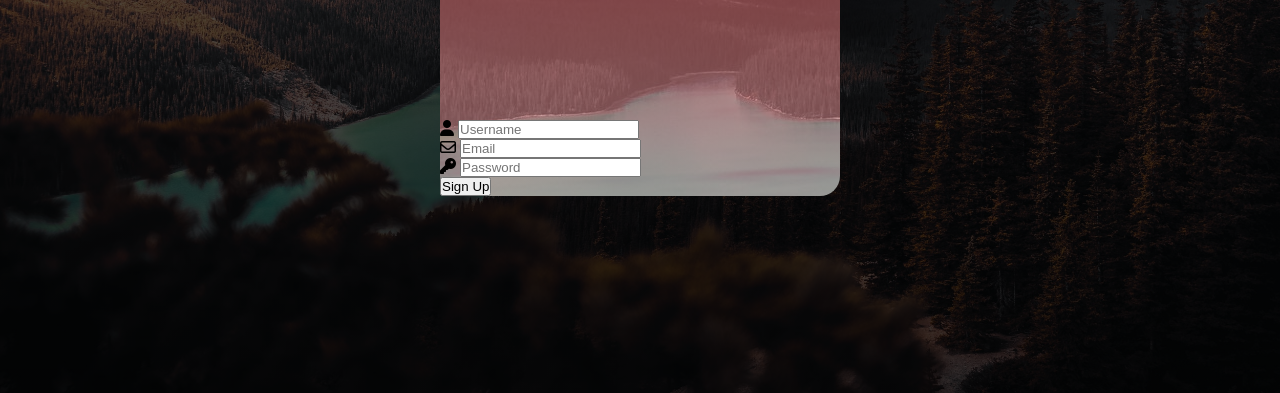
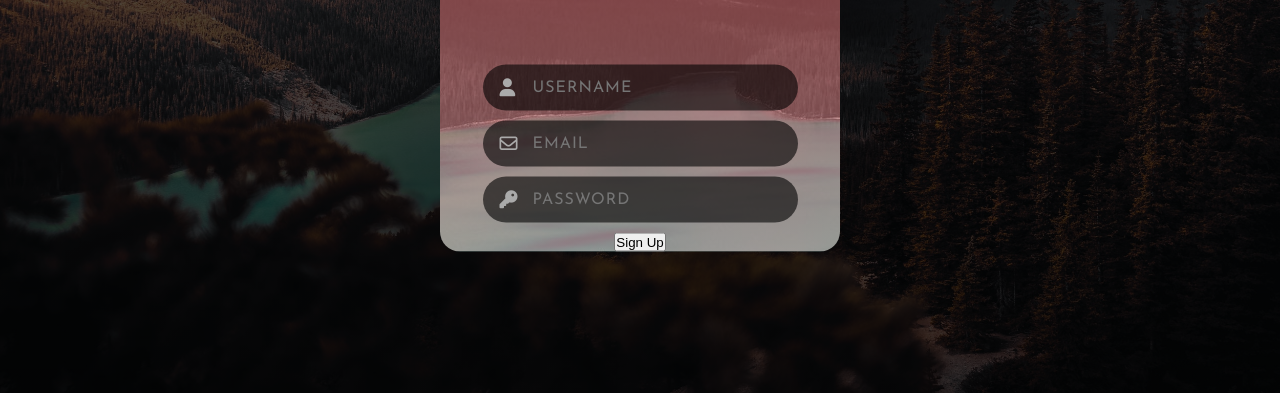
Before and after one commit to tod619/LandingPageModal, a plain HTML site: page index.html in a window 1280 px wide. Shown: the part 407-800 px from the top of the page. Drawn offline with Linux system fonts and the light colour scheme.

Commit message:
add style to form + input-group + elements in style.css file

```diff
--- a/style.css
+++ b/style.css
@@ -117,3 +117,36 @@ font-family: 'Montserrat', sans-serif; */
     font-size: 25px;
     text-transform: uppercase;
 }
+
+.form {
+    display: flex;
+    flex-direction: column;
+    align-items: center;
+}
+
+.input-group {
+    margin-bottom: 10px;
+    position: relative;
+}
+
+.input-group input {
+    width: 250px;
+    padding: 15px 15px 15px 50px;
+    border: none;
+    outline: none;
+    border-radius: 30px;
+    background: rgba(0, 0, 0, 0.6);
+    font-family: 'Josefin Sans', sans-serif;
+    font-size: 16px;
+    letter-spacing: 1px;
+    text-transform: uppercase;
+    color: #ddd;
+}
+
+.input-group i {
+    position: absolute;
+    top: 13px;
+    left: 17px;
+    font-size: 18px;
+    color: #aaa;
+}
```
